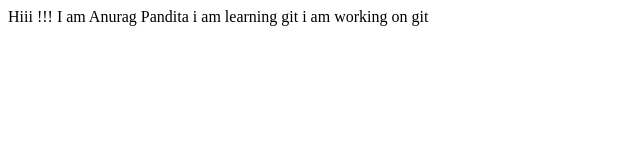
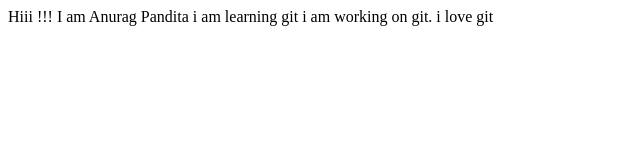
Before and after one commit to Paras-pp/Paras-00, a plain HTML site: page index.html in a window 1280 px wide. Shown: the full height of the page, 0-640 px from the left. Drawn offline with Linux system fonts and the light colour scheme.

Commit message:
text updated

```diff
--- a/index.html
+++ b/index.html
@@ -8,6 +8,7 @@
 <body>
     Hiii !!! I am Anurag Pandita
     i am learning git
-    i am working on git
+    i am working on git.
+    i love git
 </body>
 </html>
```
